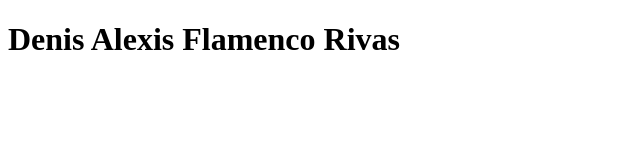
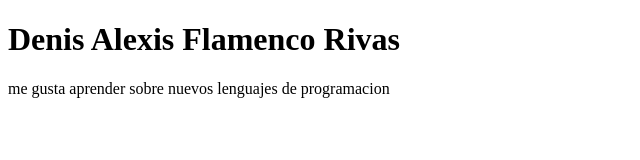
Before and after one commit to AlexisFlamenco/Git-Github, a plain HTML site: page index.html in a window 1280 px wide. Shown: the whole page, without its empty margins (0-640 px from the left). Drawn offline with Linux system fonts and the light colour scheme.

Commit message:
agregue mi descripcion personal

```diff
--- a/index.html
+++ b/index.html
@@ -8,5 +8,6 @@
 </head>
 <body>
     <h1>Denis Alexis Flamenco Rivas</h1>
+    <p>me gusta aprender sobre nuevos lenguajes de programacion</p>
 </body>
 </html>
```
